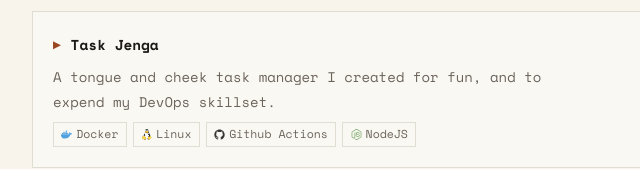
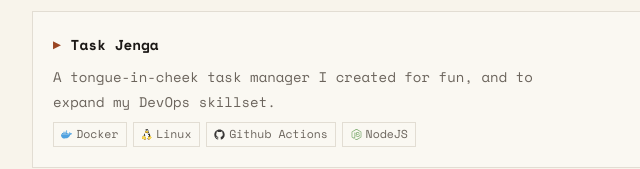
Before and after one commit to justinvanwilgen/justjustin.co.za, a website: page index.html in a window 1280 px wide. Shown: the part 1994-2163 px from the top of the page, 222-862 px from the left. Drawn offline with nearby package versions, Linux system fonts and the light colour scheme.

Commit message:
Fix typo in project description for Task Jenga

```diff
--- a/index.html
+++ b/index.html
@@ -189,7 +189,7 @@
             <h3 class="project-name">Task Jenga</h3>
             <span class="project-badge project-badge--progress">in-progress</span>
           </header>
-          <p class="project-desc">A tongue and cheek task manager I created for fun, and to expend my DevOps skillset.</p>
+          <p class="project-desc">A tongue-in-cheek task manager I created for fun, and to expand my DevOps skillset.</p>
           <div class="project-tags">
             <span class="tag">Docker</span>
             <span class="tag">Linux</span>
```
